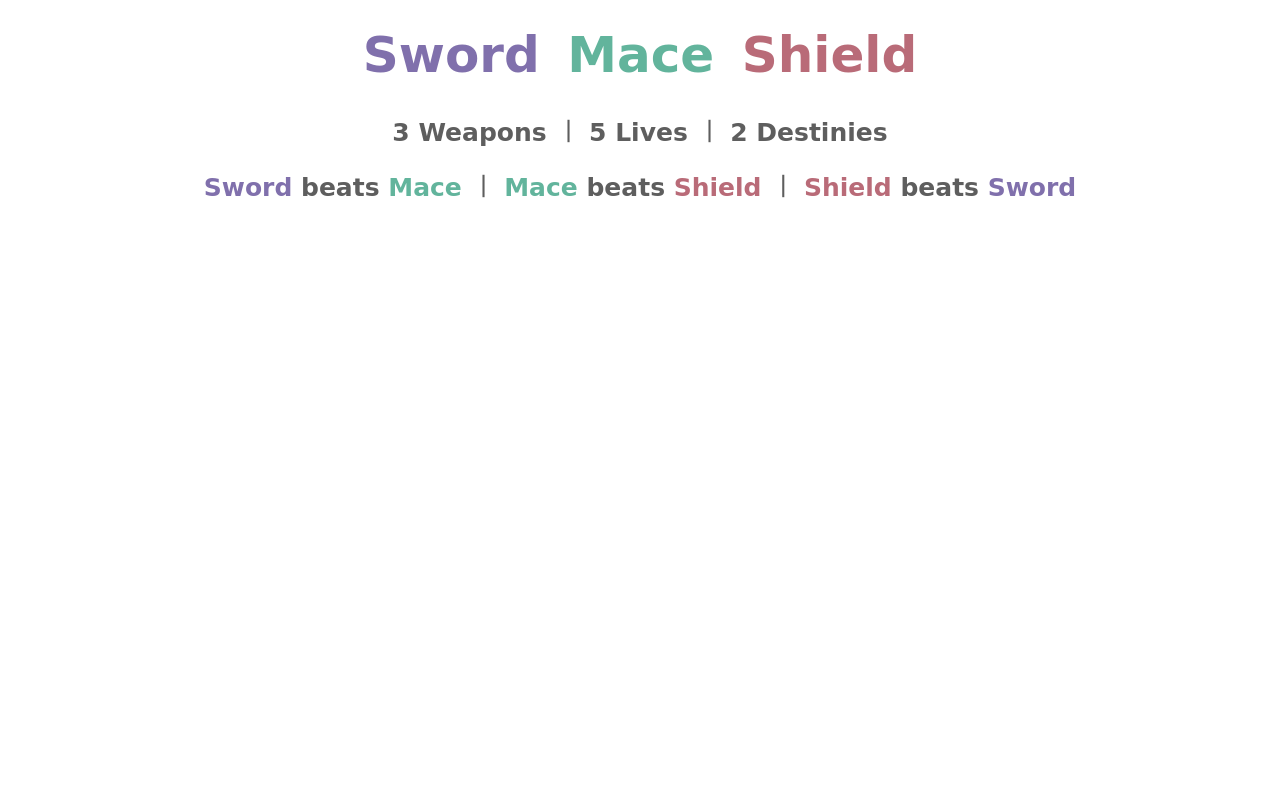
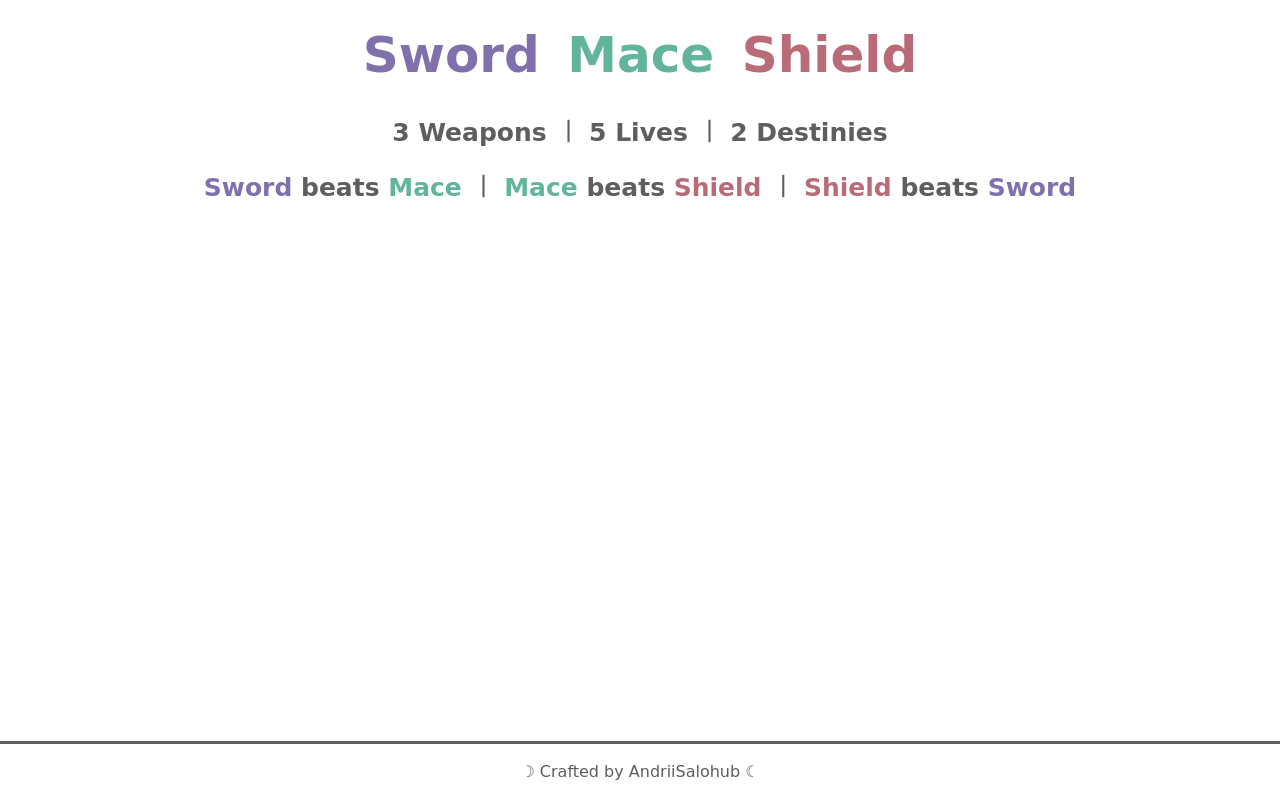
Before and after one commit to AndriiSalohub/sword-mace-shield, a plain HTML site: page index.html in a window 1280 px wide. Drawn offline with Linux system fonts and the light colour scheme; a web font is replaced by a local one.

Commit message:
Added markup and styles for the footer element

```diff
--- a/css/style.css
+++ b/css/style.css
@@ -5,6 +5,7 @@
     --purple-color: #8070ac;
     --green-color: #62b49c;
     --red-color: #b96b78;
+    --border-color: #5e5e5e;
 }
 
 * {
@@ -14,6 +15,9 @@
 body {
     color: #5e5e5e;
     font-family: var(--main-font);
+    min-height: 100vh;
+    display: flex;
+    flex-direction: column;
 }
 
 .header {
@@ -60,6 +64,13 @@ body {
     text-align: center;
     font-size: 25px;
     font-weight: 600;
+}
+
+.footer {
+    margin-top: auto;
+    text-align: center;
+    padding: 20px;
+    border-top: 3px solid var(--border-color);
 }
 
 @media (max-width: 1024px) {
--- a/index.html
+++ b/index.html
@@ -38,6 +38,7 @@
                 >
             </h3>
         </main>
+        <footer class="footer">☽ Crafted by AndriiSalohub ☾</footer>
         <script src="js/app.js"></script>
     </body>
 </html>
```
